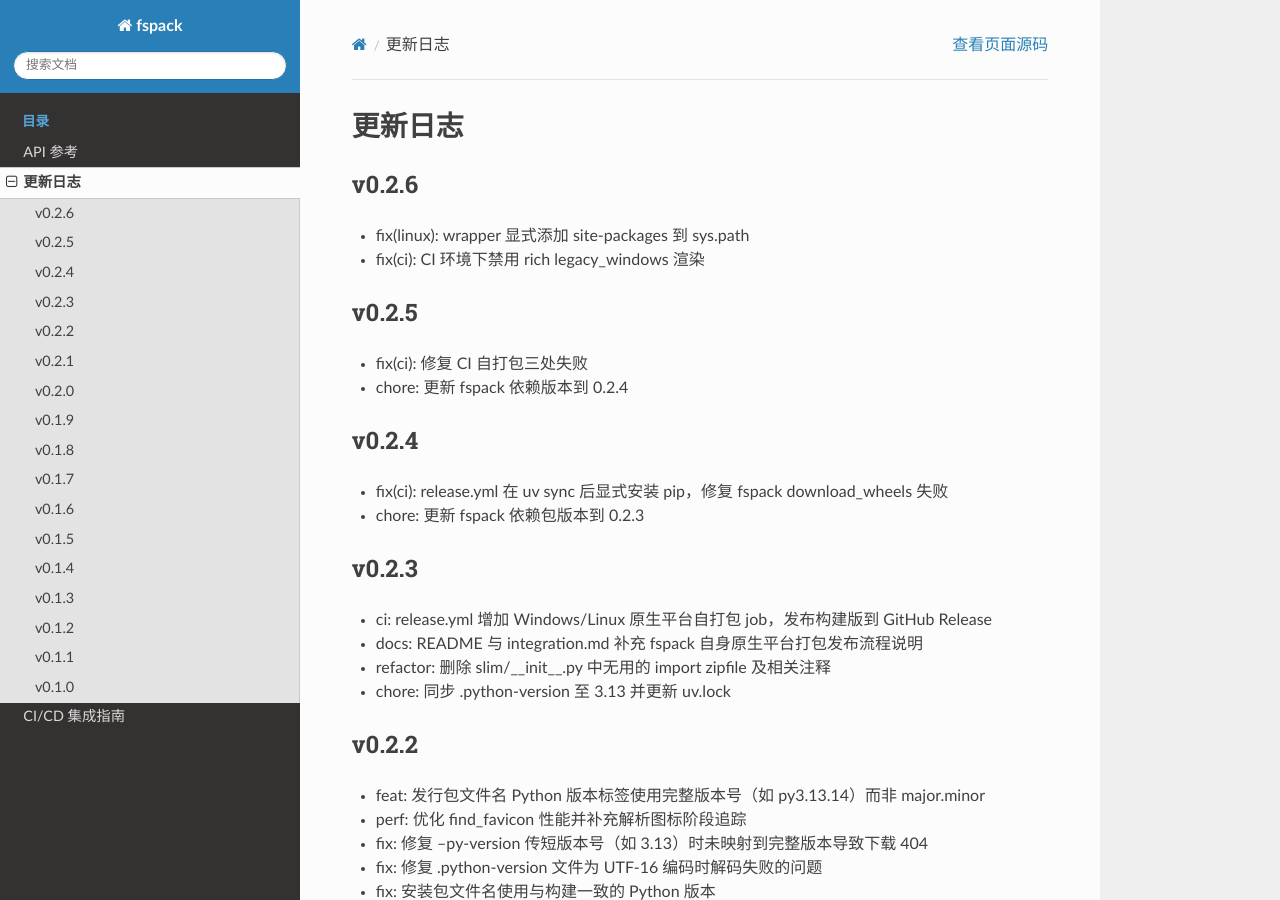
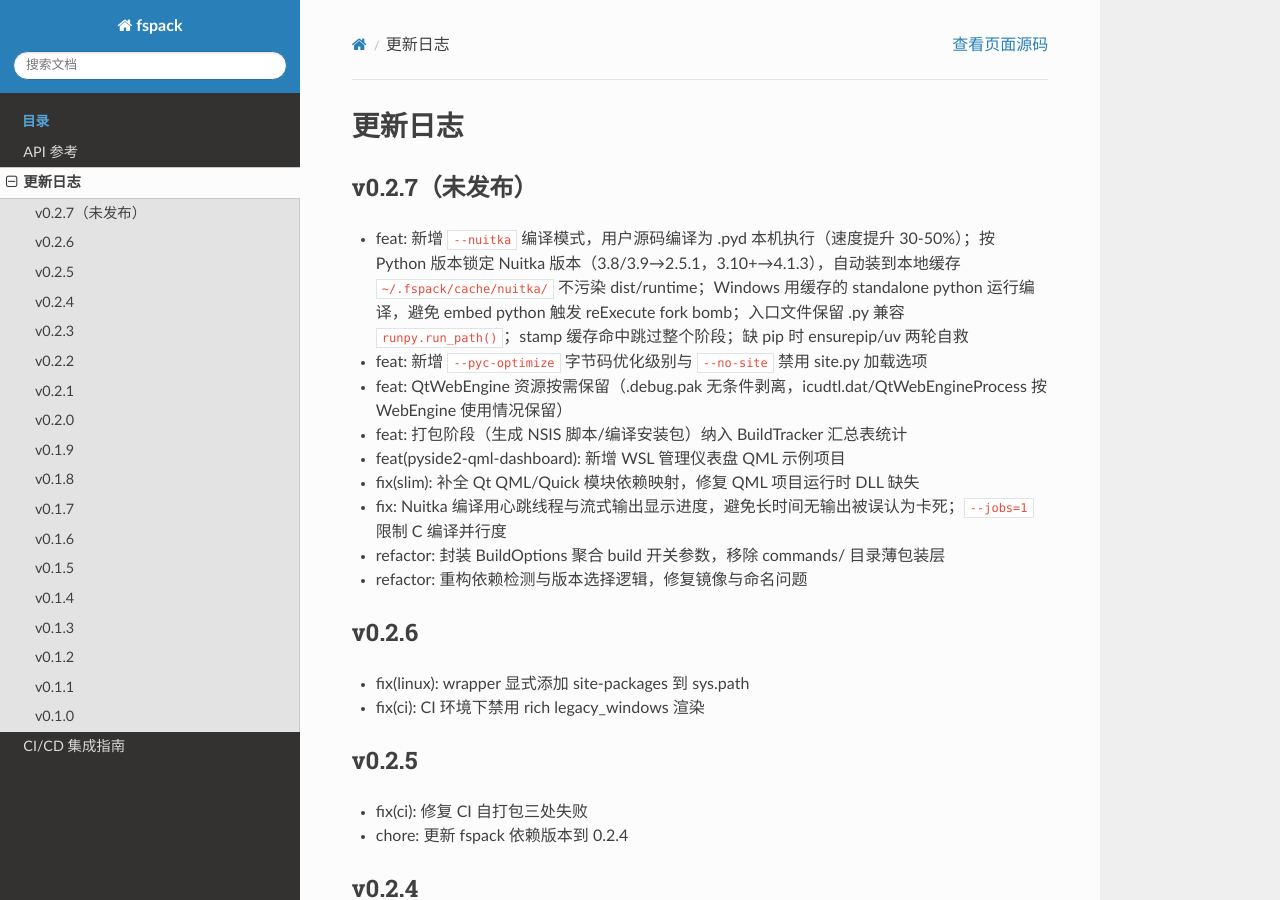
Before and after one commit to gookeryoung/fspack, a Sphinx documentation site: the page built from docs/changelog.rst, in a window 1280 px wide and 900 px high. Built offline with Sphinx 7.4.7 and the Read the Docs theme 3.1.0, drawn with Linux system fonts in a browser that asks for light colours.

Commit message:
docs: 同步 nuitka 文档至最新行为并补 changelog 未发布条目
nuitka.py docstring 安装目标改为本地缓存、stamp 键改四要素、补入口跳过说明；README 补 standalone python 编译环境说明；changelog 新增 v0.2.7 未发布段落；归档 req-31 与 iter-38 记录，清理 iter-33 保持最新 5 条

```diff
--- a/docs/changelog.rst
+++ b/docs/changelog.rst
@@ -1,5 +1,18 @@
 更新日志
 =========
+
+v0.2.7（未发布）
+----------------
+
+- feat: 新增 ``--nuitka`` 编译模式，用户源码编译为 .pyd 本机执行（速度提升 30-50%）；按 Python 版本锁定 Nuitka 版本（3.8/3.9→2.5.1，3.10+→4.1.3），自动装到本地缓存 ``~/.fspack/cache/nuitka/`` 不污染 dist/runtime；Windows 用缓存的 standalone python 运行编译，避免 embed python 触发 reExecute fork bomb；入口文件保留 .py 兼容 ``runpy.run_path()``；stamp 缓存命中跳过整个阶段；缺 pip 时 ensurepip/uv 两轮自救
+- feat: 新增 ``--pyc-optimize`` 字节码优化级别与 ``--no-site`` 禁用 site.py 加载选项
+- feat: QtWebEngine 资源按需保留（.debug.pak 无条件剥离，icudtl.dat/QtWebEngineProcess 按 WebEngine 使用情况保留）
+- feat: 打包阶段（生成 NSIS 脚本/编译安装包）纳入 BuildTracker 汇总表统计
+- feat(pyside2-qml-dashboard): 新增 WSL 管理仪表盘 QML 示例项目
+- fix(slim): 补全 Qt QML/Quick 模块依赖映射，修复 QML 项目运行时 DLL 缺失
+- fix: Nuitka 编译用心跳线程与流式输出显示进度，避免长时间无输出被误认为卡死；``--jobs=1`` 限制 C 编译并行度
+- refactor: 封装 BuildOptions 聚合 build 开关参数，移除 commands/ 目录薄包装层
+- refactor: 重构依赖检测与版本选择逻辑，修复镜像与命名问题
 
 v0.2.6
 ------
```
Also changed, not shown: README.md (+2 -2 lines), .trae/docs/iter-33-win7-compat-dll.md (deleted), .trae/docs/iter-38-代码文档完善与覆盖率恢复.md (added), .trae/req/done/req-31-代码文档完善与覆盖率恢复.md (added), 1 other file.
